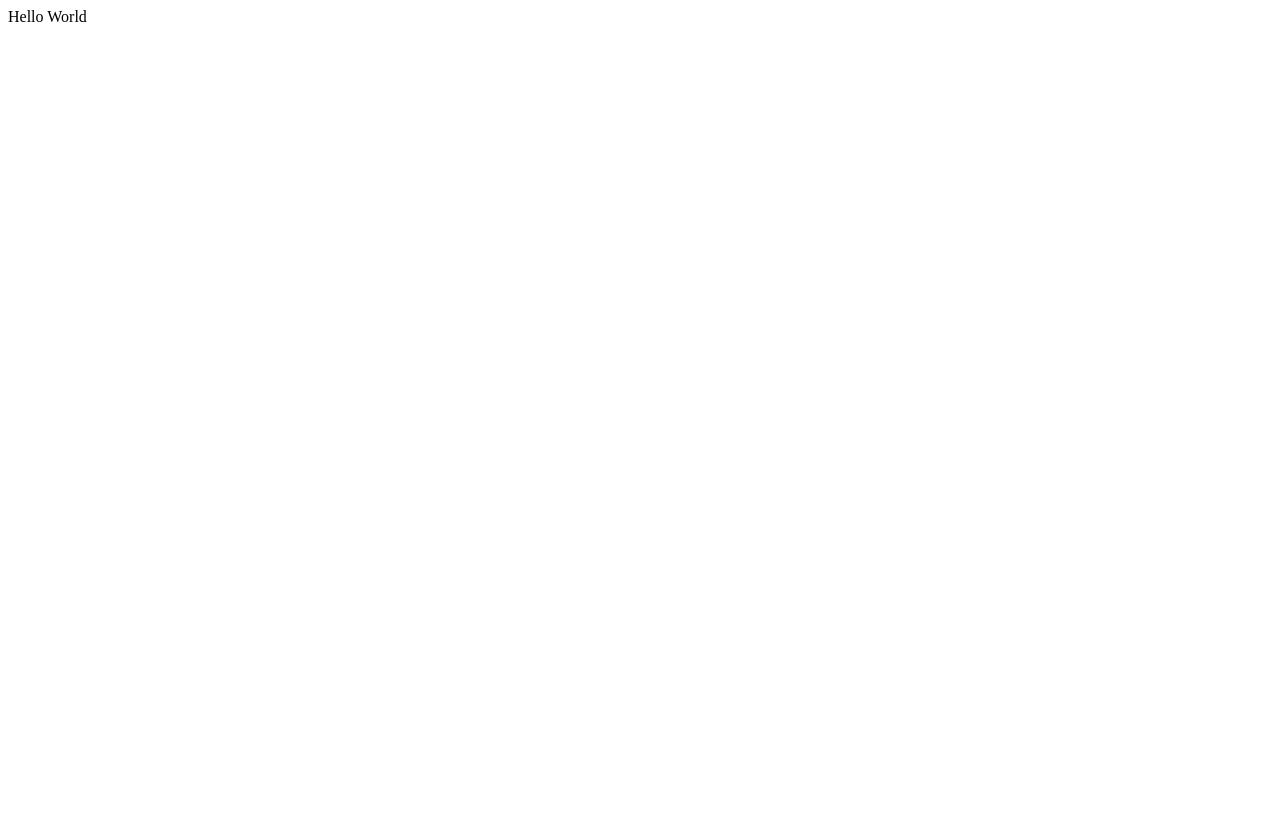
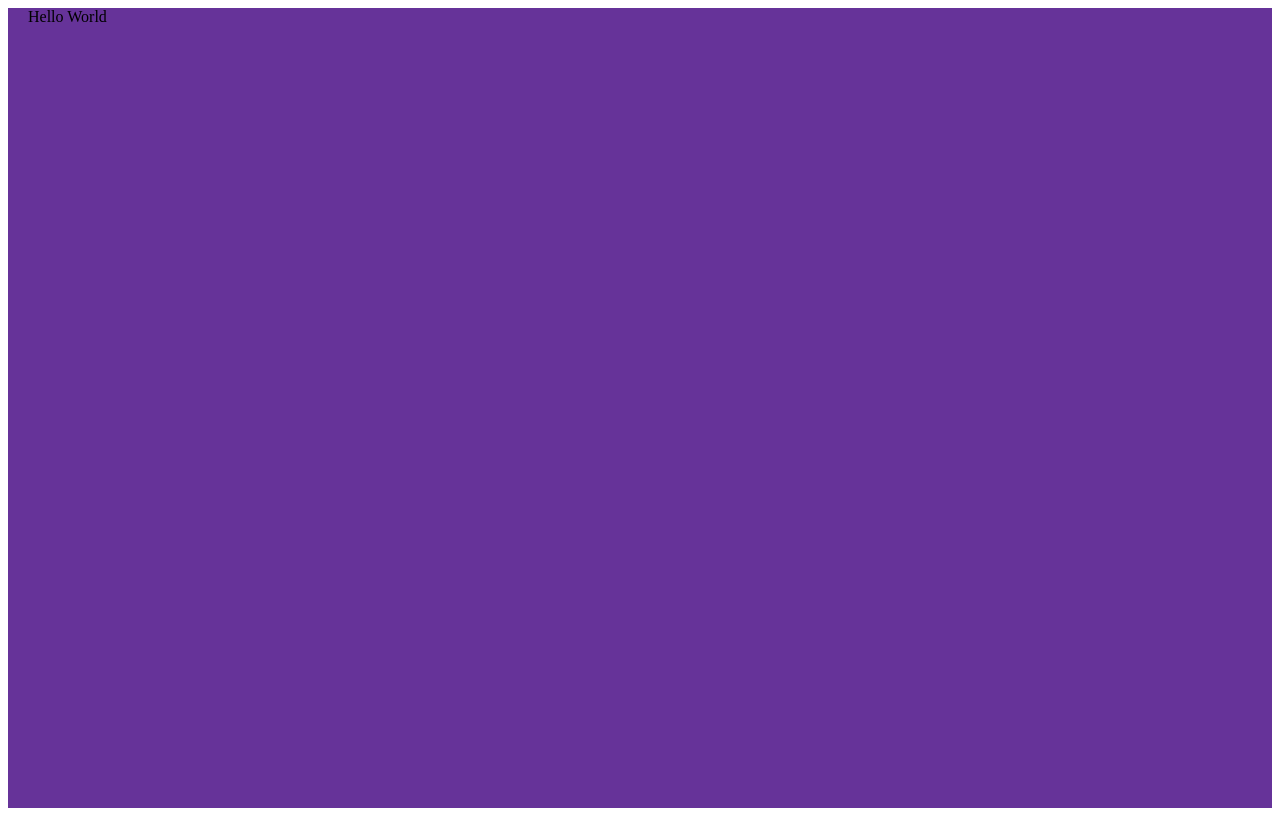
Before and after one commit to kanishkadeo27/Real-Estate-Frontend, a React (Vite) app: page / in a window 1280 px wide. Built offline with nearby package versions, Linux system fonts and the light colour scheme.

Commit message:
app layout

```diff
--- a/src/App.jsx
+++ b/src/App.jsx
@@ -1,7 +1,6 @@
+import "./layout.scss";
 function App() {
-  return (
-    <div>Hello World</div>
-  )
+  return <div className="layout">Hello World</div>;
 }
 
-export default App
+export default App;
--- /dev/null
+++ b/src/layout.scss
@@ -0,0 +1,20 @@
+@import "./responsive.scss";
+.layout {
+  background-color: rebeccapurple;
+  height: 100vh;
+  max-width: 1366px;
+  margin-left: auto;
+  margin-right: auto;
+  padding-left: 20px;
+  padding-right: 20px;
+
+  @include lg {
+    max-width: 1280px;
+  }
+  @include md {
+    max-width: 768px;
+  }
+  @include sm {
+    max-width: 640px;
+  }
+}
--- /dev/null
+++ b/src/responsive.scss
@@ -0,0 +1,15 @@
+@mixin sm {
+  @media (max-width: 738px) {
+    @content;
+  }
+}
+@mixin md {
+  @media (max-width: 1024px) {
+    @content;
+  }
+}
+@mixin lg {
+  @media (max-width: 1366px) {
+    @content;
+  }
+}
```
